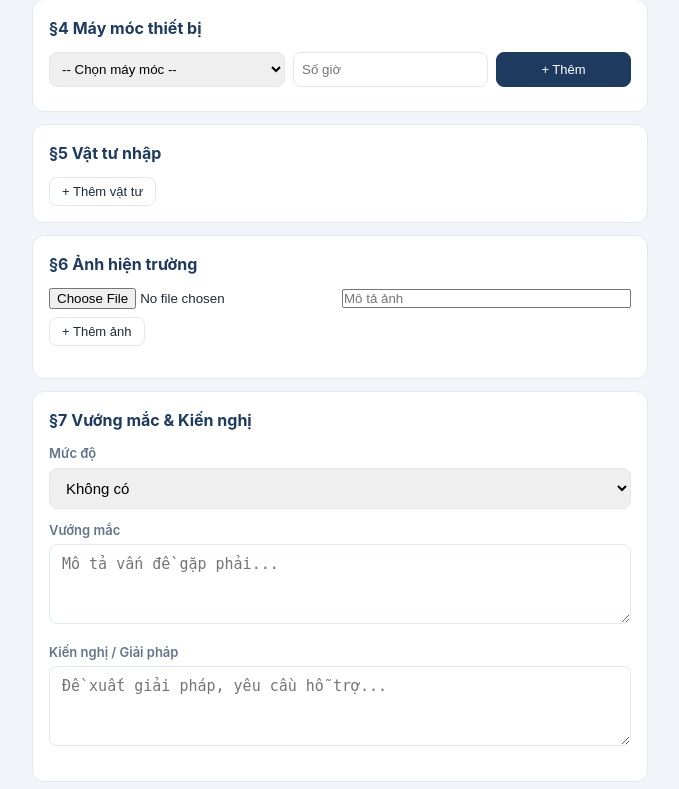
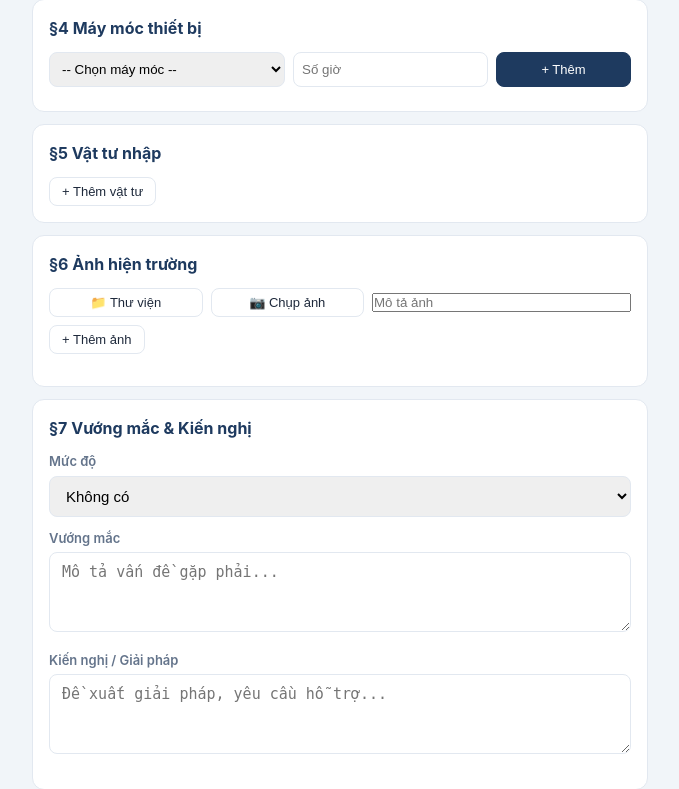
Before and after one commit to duongpdddic-droid/NhatKyThiCong, a Python web app: template app/templates/diary_form.html in a window 1280 px wide. Shown: the part 669-1458 px from the top of the page, without its empty margins (300-979 px from the left). Run offline with Jinja, Linux system fonts and the light colour scheme; the template is opened without the code that fills it, so the values that code supplies are empty.

Commit message:
Two buttons: camera capture + gallery selection for photos

```diff
--- a/app/templates/diary_form.html
+++ b/app/templates/diary_form.html
@@ -102,7 +102,9 @@
     {% endif %}
     <div id="photo-inputs">
       <div class="form-row" style="margin-bottom:8px;align-items:center;">
-        <input type="file" name="photos" style="flex:2;">
+        <input type="file" name="photos" id="photo-file-0" accept="image/*" style="display:none;">
+        <button type="button" class="btn sm" onclick="event.preventDefault(); document.getElementById('photo-file-0').removeAttribute('capture'); document.getElementById('photo-file-0').click();">📁 Thư viện</button>
+        <button type="button" class="btn sm" onclick="event.preventDefault(); document.getElementById('photo-file-0').setAttribute('capture','environment'); document.getElementById('photo-file-0').click();">📷 Chụp ảnh</button>
         <input type="text" name="photo_captions" placeholder="Mô tả ảnh" style="flex:2;">
       </div>
     </div>
@@ -230,12 +232,15 @@ function updateMachineryIds() {
 
 function addPhotoInput() {
   const container = document.getElementById('photo-inputs');
+  const idx = container.children.length;
   const div = document.createElement('div');
   div.className = 'form-row';
   div.style.marginBottom = '8px';
   div.style.alignItems = 'center';
   div.innerHTML = `
-    <input type="file" name="photos" style="flex:2;">
+    <input type="file" name="photos" id="photo-file-${idx}" accept="image/*" style="display:none;">
+    <button type="button" class="btn sm" onclick="event.preventDefault(); document.getElementById('photo-file-${idx}').removeAttribute('capture'); document.getElementById('photo-file-${idx}').click();">📁 Thư viện</button>
+    <button type="button" class="btn sm" onclick="event.preventDefault(); document.getElementById('photo-file-${idx}').setAttribute('capture','environment'); document.getElementById('photo-file-${idx}').click();">📷 Chụp ảnh</button>
     <input type="text" name="photo_captions" placeholder="Mô tả ảnh" style="flex:2;">
   `;
   container.appendChild(div);
```
